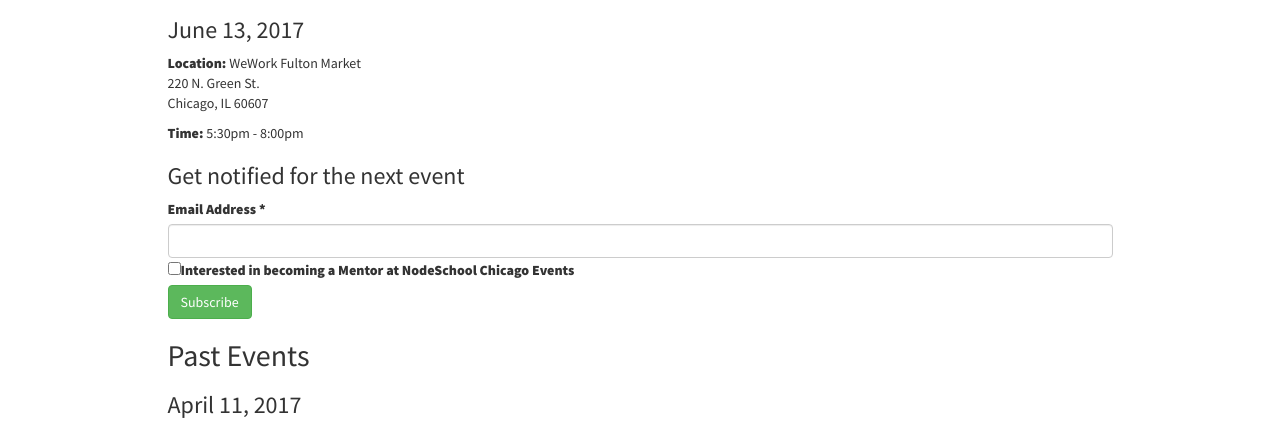
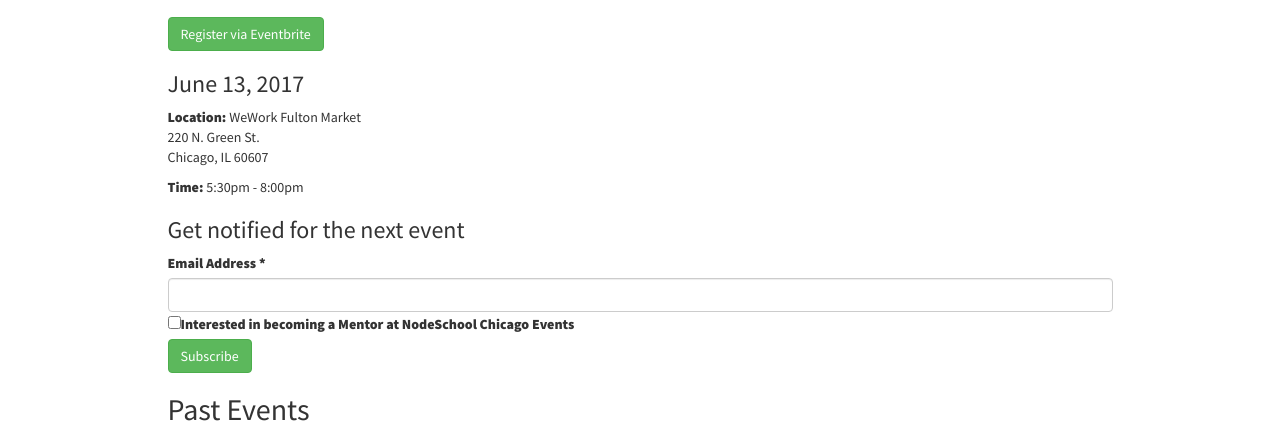
Before and after one commit to nodeschool/chicago, a website: page index.html in a window 1280 px wide. Shown: the part 670-1100 px from the top of the page. Drawn offline with nearby package versions, Linux system fonts and the light colour scheme.

Commit message:
Update index.html

```diff
--- a/index.html
+++ b/index.html
@@ -55,6 +55,7 @@
           <p class="lead">
             Promise It Won't Hurt! Learn all about Promises and what asynchronous programming is really all about! <a href="https://www.eventbrite.com/e/nodeschool-chicago-june-promise-it-wont-hurt-tickets-34148408810?aff=nodeschoolio">Learn more and register here</a>
           </p>
+          <p><a class="btn btn-success" href="https://www.eventbrite.com/e/nodeschool-chicago-june-promise-it-wont-hurt-tickets-34148408810?aff=nodeschoolio">Register via Eventbrite</a></p>
           <h3>June 13, 2017</h3>
           <p>
             <strong>Location:</strong>
```
